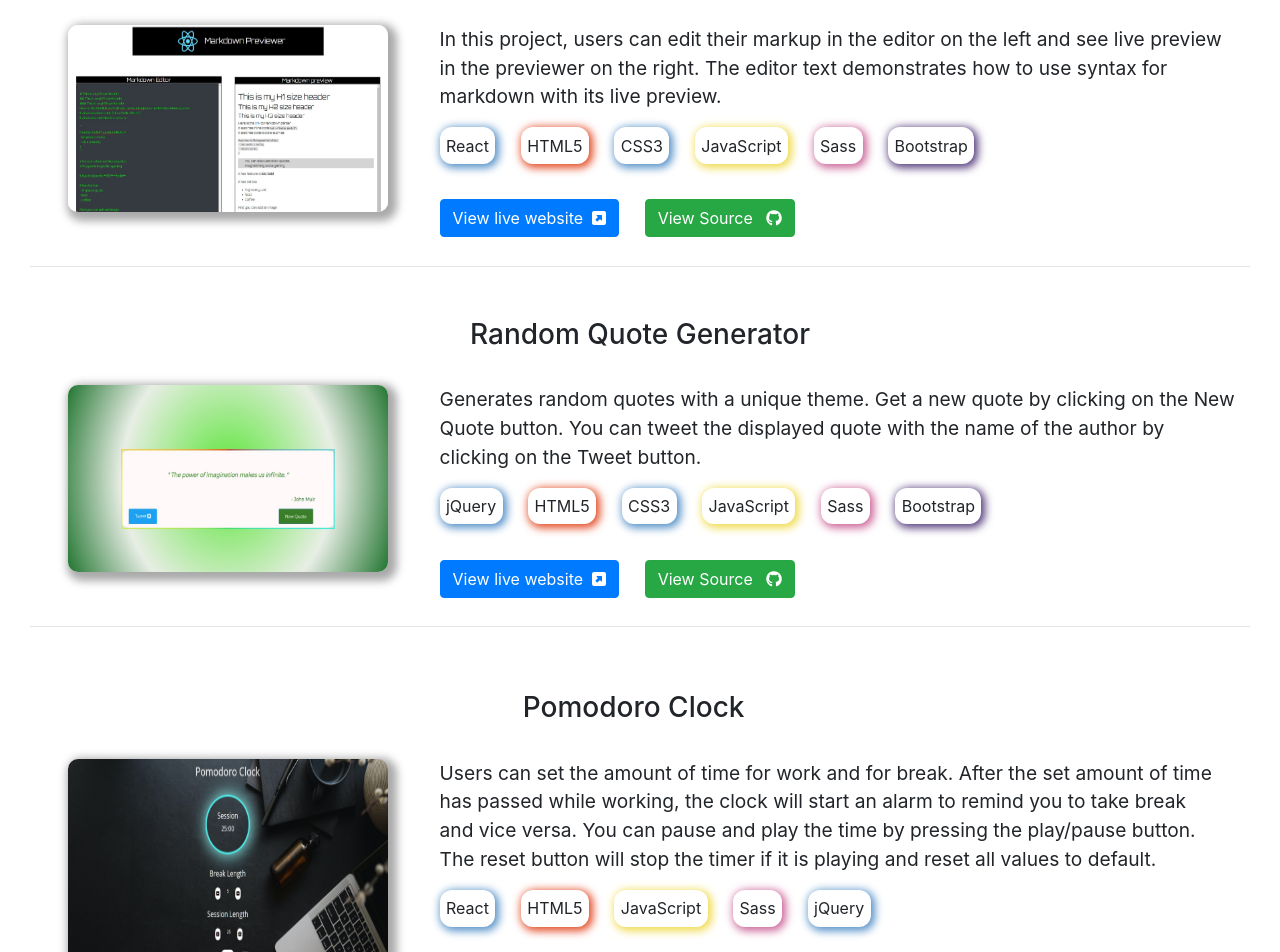
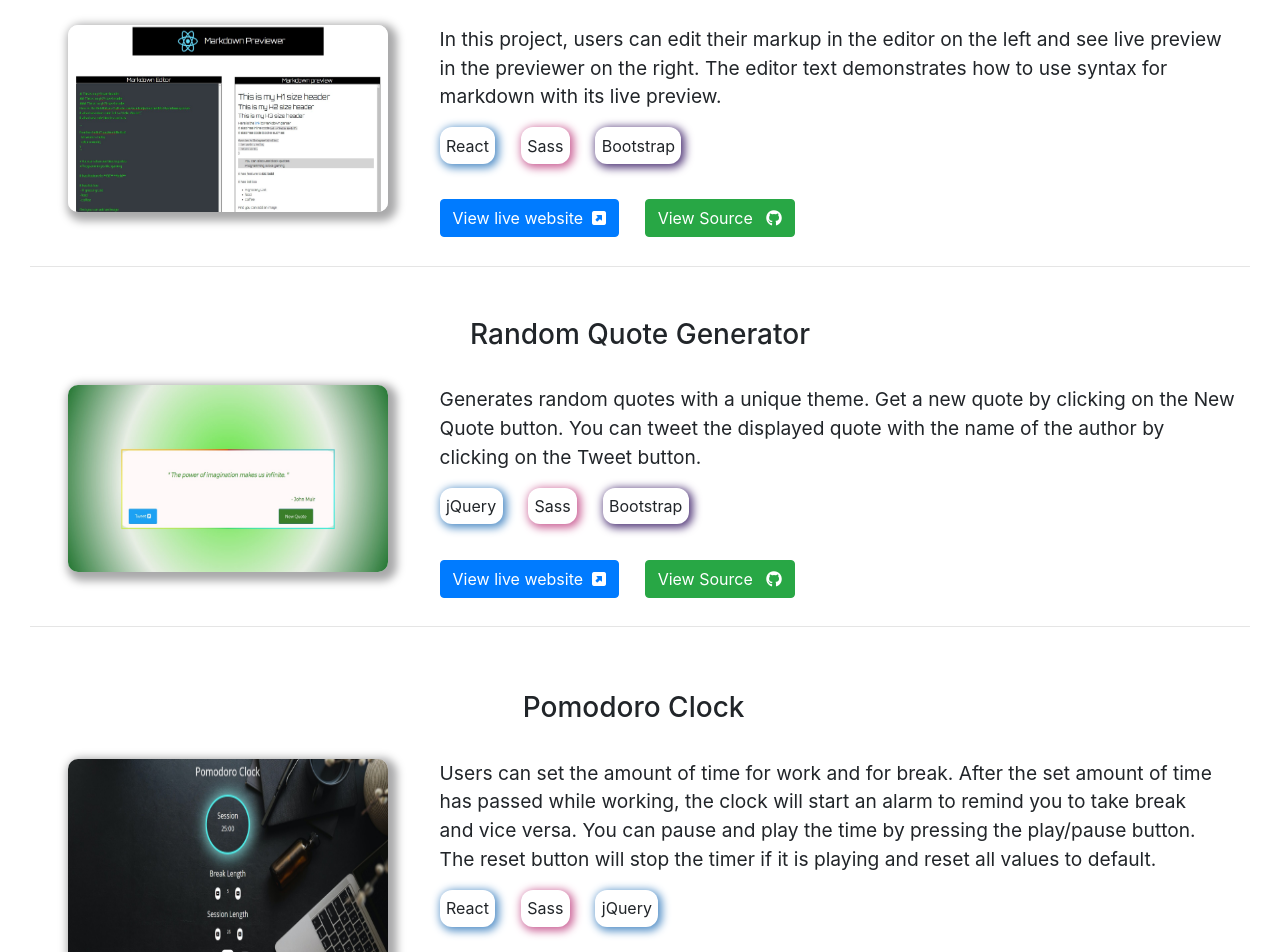
Before and after one commit to Lucifellow/Portfolio-with-React, a React (Create React App) app: page / in a window 1280 px wide. Shown: the part 840-1792 px from the top of the page. Built offline with nearby package versions, Linux system fonts and the light colour scheme.

Commit message:
Updated tech stack

```diff
--- a/public/index.html
+++ b/public/index.html
@@ -22,7 +22,7 @@
     <noscript>You need to enable JavaScript to run this app.</noscript>
     <div id="root" class="container-fluid"></div>
 
-    <!--adding bootstrap-->>
+    <!--adding bootstrap-->
     <script src="https://code.jquery.com/jquery-3.3.1.slim.min.js" integrity="sha384-q8i/X+965DzO0rT7abK41JStQIAqVgRVzpbzo5smXKp4YfRvH+8abtTE1Pi6jizo" crossorigin="anonymous"></script>
     <script src="https://cdnjs.cloudflare.com/ajax/libs/popper.js/1.14.7/umd/popper.min.js" integrity="sha384-UO2eT0CpHqdSJQ6hJty5KVphtPhzWj9WO1clHTMGa3JDZwrnQq4sF86dIHNDz0W1" crossorigin="anonymous"></script>
     <script src="https://stackpath.bootstrapcdn.com/bootstrap/4.3.1/js/bootstrap.min.js" integrity="sha384-JjSmVgyd0p3pXB1rRibZUAYoIIy6OrQ6VrjIEaFf/nJGzIxFDsf4x0xIM+B07jRM" crossorigin="anonymous"></script>
--- a/src/components/project.component.js
+++ b/src/components/project.component.js
@@ -29,9 +29,6 @@ export default function Navbar(){
                         </p>
                         <div className="flex-row margin-width center-tech">
                             <p className="medium-font blue-box-shadow padding-width" >React</p>
-                            <p className="medium-font orange-box-shadow margin-width padding-width" >HTML5</p>
-                            <p className="medium-font blue-box-shadow margin-width padding-width" >CSS3</p>
-                            <p className="medium-font yellow-box-shadow margin-width padding-width" >JavaScript</p>
                             <p className="medium-font pink-box-shadow margin-width padding-width" >Sass</p>
                             <p className="medium-font violet-box-shadow margin-width padding-width" >Bootstrap</p>
                         </div>
@@ -59,9 +56,6 @@ export default function Navbar(){
                         </p>
                         <div className="flex-row margin-width center-tech">
                             <p className="medium-font blue-box-shadow padding-width">jQuery</p>
-                            <p className="medium-font orange-box-shadow margin-width padding-width">HTML5</p>
-                            <p className="medium-font blue-box-shadow margin-width padding-width">CSS3</p>
-                            <p className="medium-font yellow-box-shadow margin-width padding-width">JavaScript</p>
                             <p className="medium-font pink-box-shadow margin-width padding-width">Sass</p>
                             <p className="medium-font violet-box-shadow margin-width padding-width">Bootstrap</p>
                         </div>
@@ -89,8 +83,6 @@ export default function Navbar(){
                         </p>
                         <div className="flex-row margin-width center-tech">
                             <p className="medium-font blue-box-shadow padding-width">React</p>
-                            <p className="medium-font orange-box-shadow margin-width padding-width">HTML5</p>
-                            <p className="medium-font yellow-box-shadow margin-width padding-width">JavaScript</p>
                             <p className="medium-font pink-box-shadow margin-width padding-width">Sass</p>
                             <p className="medium-font blue-box-shadow margin-width padding-width">jQuery</p>
                         </div>
```
